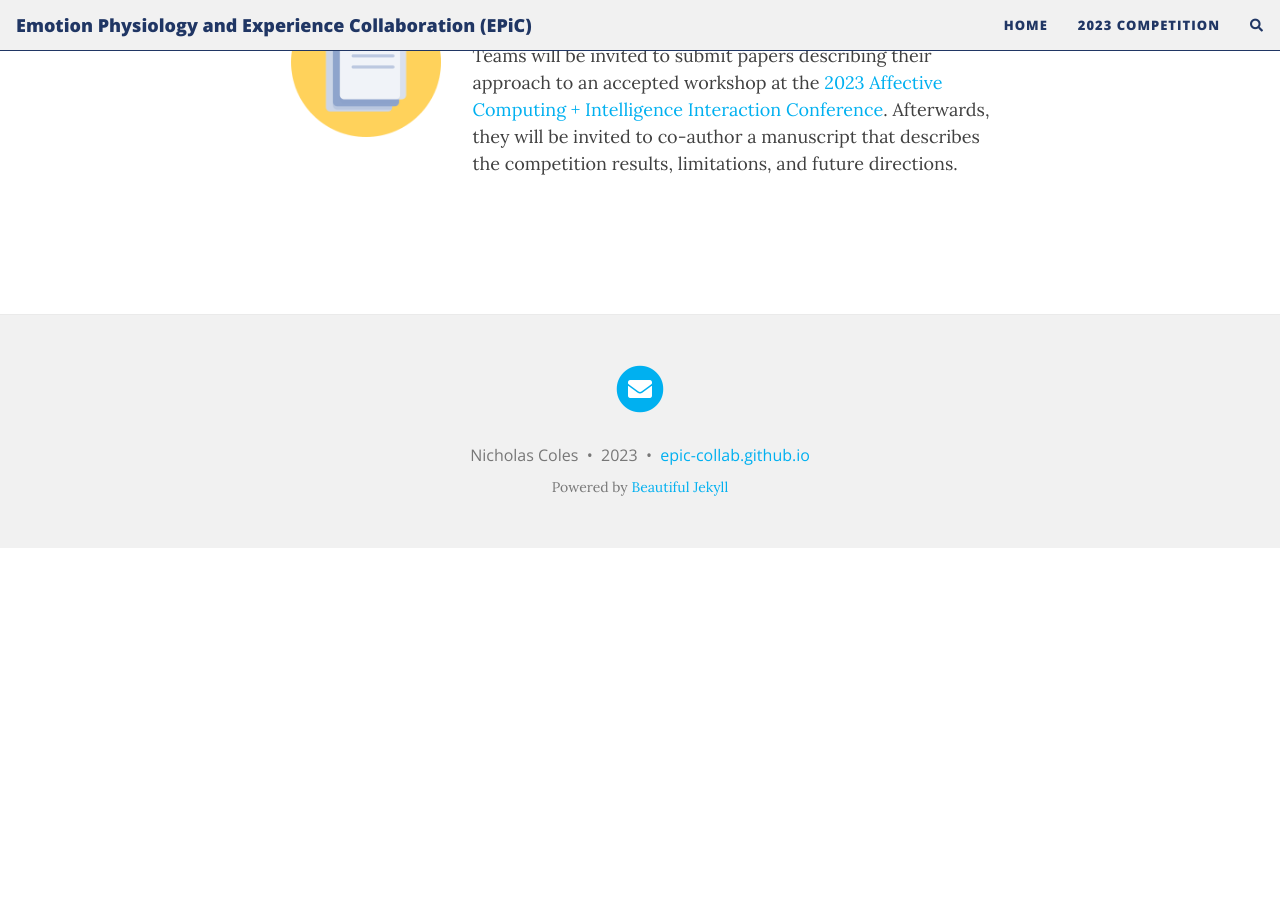
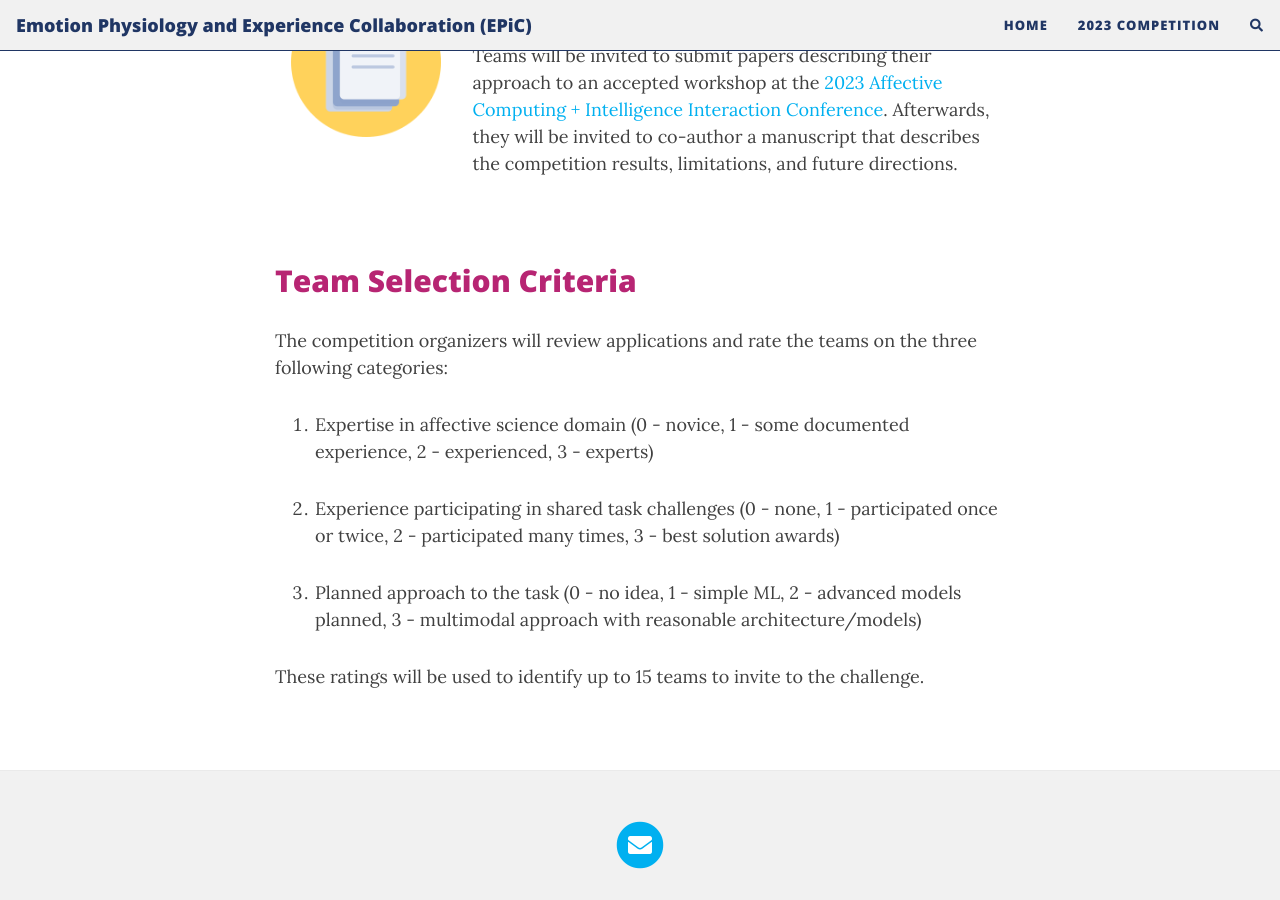
Before and after one commit to epic-collab/epic-collab.github.io, a Jekyll site: the page built from competition.md, in a window 1280 px wide and 900 px high, scrolled down 1339 px. Built offline with Jekyll 4.4.1, drawn with Linux system fonts in a browser that asks for light colours; nearby versions of some CDN libraries; comment, search, counter and statistics services are not loaded; before the commit the page ends 1887 px from its top, so only the background shows below that.

Commit message:
Update competition.md
team selection criteria

```diff
--- a/competition.md
+++ b/competition.md
@@ -64,3 +64,14 @@ For our 2023 competition, teams will compete to see who can best use measures of
   </div>
 </section>
 <br>
+
+## Team Selection Criteria
+The competition organizers will review applications and rate the teams on the three following categories:
+
+1. Expertise in affective science domain (0 - novice, 1 - some documented experience, 2 - experienced, 3 - experts)
+
+2. Experience participating in shared task challenges (0 - none, 1 - participated once or twice, 2 - participated many times, 3 - best solution awards)
+
+3. Planned approach to the task (0 - no idea, 1 - simple ML, 2 - advanced models planned, 3 - multimodal approach with reasonable architecture/models)
+
+These ratings will be used to identify up to 15 teams to invite to the challenge.
```
